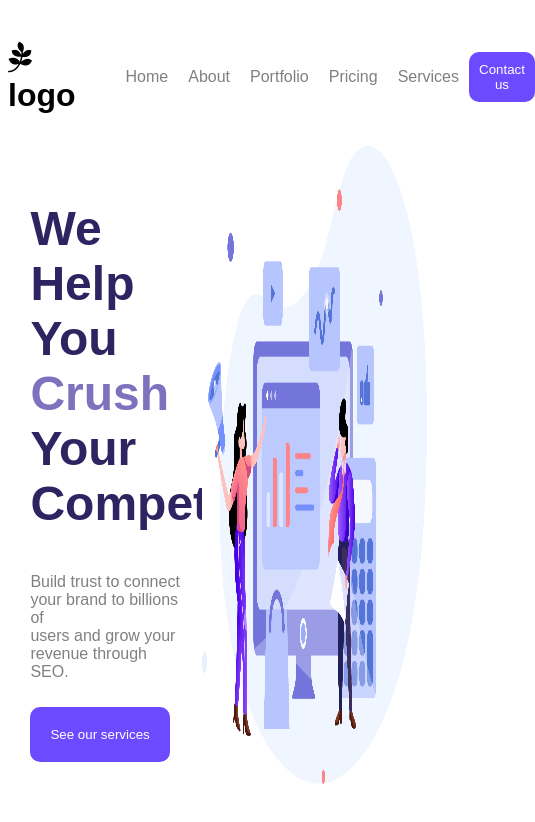
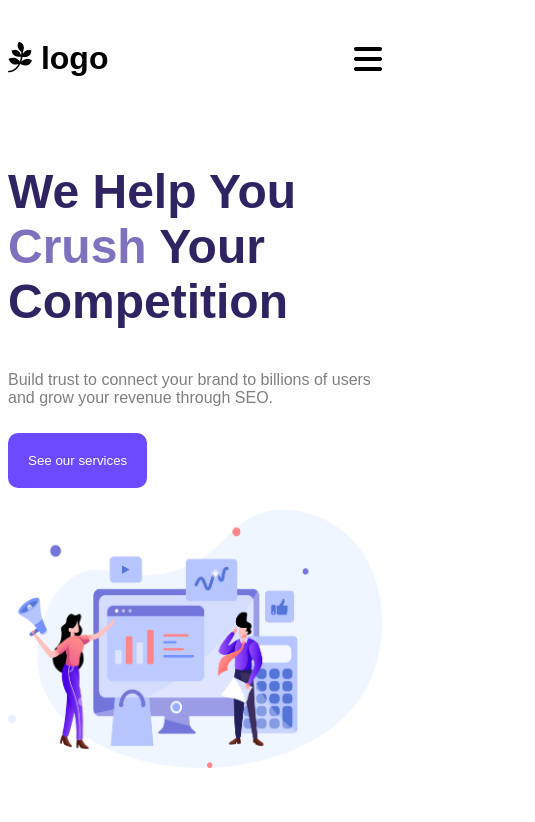
Before and after one commit to Ramakrishnan-subbaiah/Digital-Marketing-Landing-Page, a plain HTML site: page index.html in a window 390 px wide. Shown: the whole page, 535 px wide, since content can reach past the window. Drawn offline with Linux system fonts and the light colour scheme; files whose address does not match are found by name.

Commit message:
Add files via upload

```diff
--- a/index.html
+++ b/index.html
@@ -14,8 +14,9 @@
     <link href="https://fonts.googleapis.com/css2?family=Merriweather:wght@900&family=Montserrat:wght@300;400;900&display=swap" rel="stylesheet">
 
 <!--STYLES@-->
+
     <link rel="stylesheet" href="styles.css">
-
+    <link rel="stylesheet" href="mediaqueries.css">
 </head>
 <body>
     <nav class="navbar">
@@ -27,16 +28,17 @@
             <a href=""><li>Pricing</li></a>
             <a href=""><li>Services</li></a>
         </ul>
+        <i class="fa-solid fa-bars fa-2x burger"></i>
         <button>Contact us</button>
     </nav>
 <div class="title">
     <div class="title-desc">
         <h1>We Help You <br> <span class="highlight">Crush</span> Your <br> Competition</h1>
-        <p>Build trust to connect your brand to billions of <br>
+        <p>Build trust to connect your brand to billions of
         users and grow your revenue through SEO.</p>
         <button>See our services</button>
     </div>
-    <img class="image-1" src="images\image-1.jpg" alt="Title image">
+        <img class="image-1" src="F:\Web Development\Digital Marketing Landing Page\images\image-1.jpg" alt="Title image">
 </div>
 
 </body>
--- /dev/null
+++ b/mediaqueries.css
@@ -0,0 +1,39 @@
+@media (max-width:1062px){
+    .title{
+        width: 100%;
+        flex-flow: column;
+        justify-content: space-evenly;
+        align-items: center;
+    }
+
+}
+@media (max-width:754px){
+    .title-desc{
+        width: 65%;
+    }
+    .burger{
+        display: contents;
+    }
+    .navbar button{
+        display: none;
+    }
+}
+@media (max-width:566px){
+    .title-desc{
+        width: 100%;
+    }
+    .image-1{
+        width: 100%;
+    }
+    .navbar ul{
+        display: none;
+    }
+    .navbar{
+        justify-content: space-between;
+    }
+}
+@media (max-width:356px){
+    .title-desc h1{
+        font-size: 2rem;
+    }
+}
--- a/styles.css
+++ b/styles.css
@@ -26,6 +26,9 @@ body{
 .navbar li:hover{
     color: black;
 }
+.burger{
+    display: none;
+}
 .navbar button{
     padding: 10px;
     background-color: #6c4aff;
@@ -38,8 +41,8 @@ body{
 
 }
 .title-desc{
+    padding: 6%;
     width:40%;
-    padding: 6%;
 }
 .title-desc h1{
     color: #2f2461;
@@ -59,6 +62,7 @@ body{
     border: 0;
     border-radius: 10px;
 }
+
 .image-1{
     width:60%;
 }
```
